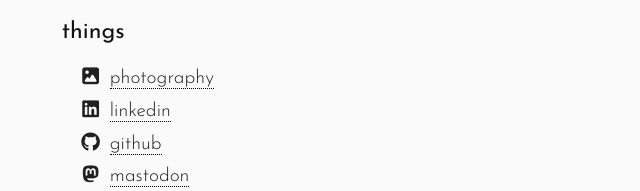
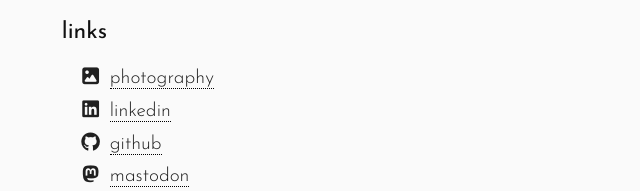
Before and after one commit to jordan-warne/site, a plain HTML site: page index.html in a window 1280 px wide. Shown: the part 1407-1598 px from the top of the page, 319-959 px from the left. Drawn offline with Linux system fonts and the light colour scheme.

Commit message:
Update link wording

```diff
--- a/index.html
+++ b/index.html
@@ -195,7 +195,7 @@
           </div>
         </div>
         <h2>
-          things
+          links
         </h2>
         <ul class="fa-ul">
           <li>
```
